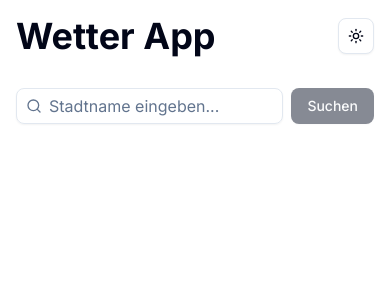
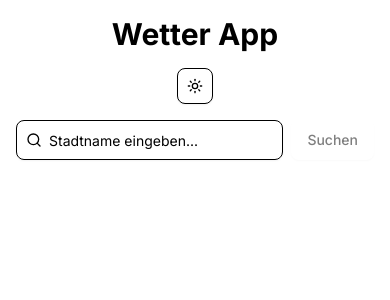
Before and after one commit to AustrianNoah/Wetter-App, a Next.js app: page / in a window 390 px wide. Shown: the top 300 px of the page. Built offline with nearby package versions, Linux system fonts and the light colour scheme.

Commit message:
try to add responsive design

```diff
--- a/src/app/globals.css
+++ b/src/app/globals.css
@@ -46,25 +46,35 @@
 }
 
 :root {
-  --background: oklch(1 0 0);
-  --foreground: oklch(0.129 0.042 264.695);
-  --card: oklch(1 0 0);
-  --card-foreground: oklch(0.129 0.042 264.695);
-  --popover: oklch(1 0 0);
-  --popover-foreground: oklch(0.129 0.042 264.695);
-  --primary: oklch(0.208 0.042 265.755);
-  --primary-foreground: oklch(0.984 0.003 247.858);
-  --secondary: oklch(0.968 0.007 247.896);
-  --secondary-foreground: oklch(0.208 0.042 265.755);
-  --muted: oklch(0.968 0.007 247.896);
-  --muted-foreground: oklch(0.554 0.046 257.417);
-  --accent: oklch(0.968 0.007 247.896);
-  --accent-foreground: oklch(0.208 0.042 265.755);
-  --destructive: oklch(0.577 0.245 27.325);
-  --destructive-foreground: oklch(0.577 0.245 27.325);
-  --border: oklch(0.929 0.013 255.508);
-  --input: oklch(0.929 0.013 255.508);
-  --ring: oklch(0.704 0.04 256.788);
+  --background: 0 0% 100%;
+    --foreground: 222.2 84% 4.9%;
+
+    --card: 0 0% 100%;
+    --card-foreground: 222.2 84% 4.9%;
+
+    --popover: 0 0% 100%;
+    --popover-foreground: 222.2 84% 4.9%;
+
+    --primary: 222.2 47.4% 11.2%;
+    --primary-foreground: 210 40% 98%;
+
+    --secondary: 210 40% 96.1%;
+    --secondary-foreground: 222.2 47.4% 11.2%;
+
+    --muted: 210 40% 96.1%;
+    --muted-foreground: 215.4 16.3% 46.9%;
+
+    --accent: 210 40% 96.1%;
+    --accent-foreground: 222.2 47.4% 11.2%;
+
+    --destructive: 0 84.2% 60.2%;
+    --destructive-foreground: 210 40% 98%;
+
+    --border: 214.3 31.8% 91.4%;
+    --input: 214.3 31.8% 91.4%;
+    --ring: 222.2 84% 4.9%;
+
+    --radius: 0.5rem;
   --chart-1: oklch(0.646 0.222 41.116);
   --chart-2: oklch(0.6 0.118 184.704);
   --chart-3: oklch(0.398 0.07 227.392);
--- a/src/app/page.tsx
+++ b/src/app/page.tsx
@@ -43,7 +43,7 @@ export default function Home() {
       const forecastData = await forecastResponse.json()
       setForecastData(forecastData)
     } catch (err) {
-      setError(err instanceof Error ? err.message : "Ein unbekannter Fehler ist aufgetreten")
+      setError(err instanceof Error ? err.message : 'Ein unbekannter Fehler ist aufgetreten')
       setWeatherData(null)
       setForecastData(null)
     } finally {
@@ -52,9 +52,9 @@ export default function Home() {
   }
 
   return (
-    <main className="flex min-h-screen flex-col items-center p-4 md:p-24 bg-background text-foreground">
-      <div className="w-full max-w-3xl flex justify-between items-center mb-8">
-        <h1 className="text-4xl font-bold">Wetter App</h1>
+    <main className="flex min-h-screen flex-col items-center p-4 sm:p-6 md:p-8 lg:p-12 xl:p-24 bg-background text-foreground">
+      <div className="w-full max-w-3xl flex flex-col sm:flex-row justify-between items-center mb-4 sm:mb-8 gap-4">
+        <h1 className="text-3xl sm:text-4xl font-bold text-center sm:text-left">Wetter App</h1>
         <ThemeToggle />
       </div>
 
@@ -62,21 +62,18 @@ export default function Home() {
         <SearchForm onSearch={handleSearch} isLoading={loading} />
 
         {error && (
-          <div
-            className="bg-destructive/20 border border-destructive text-destructive px-4 py-3 rounded mt-4"
-            role="alert"
-          >
-            <p>{error}</p>
+          <div className="bg-destructive/20 border border-destructive text-destructive px-4 py-3 rounded mt-4" role="alert">
+            <p className="text-sm sm:text-base">{error}</p>
           </div>
         )}
 
         {weatherData && (
-          <Card className="mt-8">
-            <CardContent className="p-6">
+          <Card className="mt-6 sm:mt-8 overflow-hidden">
+            <CardContent className="p-3 sm:p-6">
               <Tabs defaultValue="current">
                 <TabsList className="grid w-full grid-cols-2">
-                  <TabsTrigger value="current">Aktuelles Wetter</TabsTrigger>
-                  <TabsTrigger value="forecast">5-Tage Vorhersage</TabsTrigger>
+                  <TabsTrigger value="current" className="text-xs sm:text-sm">Aktuelles Wetter</TabsTrigger>
+                  <TabsTrigger value="forecast" className="text-xs sm:text-sm">5-Tage Vorhersage</TabsTrigger>
                 </TabsList>
                 <TabsContent value="current" className="mt-4">
                   <WeatherDisplay data={weatherData} />
--- a/src/components/forecast.tsx
+++ b/src/components/forecast.tsx
@@ -1,5 +1,5 @@
 import { Card, CardContent } from "@/components/ui/card"
-import { Cloud, CloudDrizzle, CloudFog, CloudLightning, CloudRain, CloudSnow, Sun, Wind } from "lucide-react"
+import { Cloud, CloudDrizzle, CloudFog, CloudLightning, CloudRain, CloudSnow, Sun, Wind } from 'lucide-react'
 
 interface ForecastProps {
   data: any
@@ -8,16 +8,19 @@ interface ForecastProps {
 export function Forecast({ data }: ForecastProps) {
   if (!data || !data.list) return null
 
-  const getWeatherIcon = (weatherId: number) => {
+  const getWeatherIcon = (weatherId: number, size?: number) => {
+    // Responsive icon size
+    const iconSize = size || 24;
+
     // Map OpenWeather condition codes to Lucide icons
-    if (weatherId >= 200 && weatherId < 300) return <CloudLightning size={32} />
-    if (weatherId >= 300 && weatherId < 400) return <CloudDrizzle size={32} />
-    if (weatherId >= 500 && weatherId < 600) return <CloudRain size={32} />
-    if (weatherId >= 600 && weatherId < 700) return <CloudSnow size={32} />
-    if (weatherId >= 700 && weatherId < 800) return <CloudFog size={32} />
-    if (weatherId === 800) return <Sun size={32} />
-    if (weatherId > 800) return <Cloud size={32} />
-    return <Wind size={32} />
+    if (weatherId >= 200 && weatherId < 300) return <CloudLightning size={iconSize} />
+    if (weatherId >= 300 && weatherId < 400) return <CloudDrizzle size={iconSize} />
+    if (weatherId >= 500 && weatherId < 600) return <CloudRain size={iconSize} />
+    if (weatherId >= 600 && weatherId < 700) return <CloudSnow size={iconSize} />
+    if (weatherId >= 700 && weatherId < 800) return <CloudFog size={iconSize} />
+    if (weatherId === 800) return <Sun size={iconSize} />
+    if (weatherId > 800) return <Cloud size={iconSize} />
+    return <Wind size={iconSize} />
   }
 
   // Add the translation function (same as in weather-display.tsx)
@@ -139,20 +142,52 @@ export function Forecast({ data }: ForecastProps) {
   // Take only the first 5 days
   const fiveDayForecast = dailySummary.slice(0, 5)
 
+  // Function to format date for mobile
+  const formatDateForMobile = (dateStr: string) => {
+    // Split the date string to get components
+    const parts = dateStr.split('.');
+    if (parts.length >= 2) {
+      // Return only the day part for mobile
+      return parts[0];
+    }
+    return dateStr;
+  };
+
   return (
-    <div className="grid grid-cols-1 md:grid-cols-5 gap-4">
-      {fiveDayForecast.map((day: any, index: number) => (
-        <Card key={index} className="bg-card text-card-foreground">
-          <CardContent className="p-4 flex flex-col items-center">
-            <div className="font-medium mb-2">{day.date}</div>
-            {getWeatherIcon(day.icon)}
-            <div className="text-2xl font-bold my-2">{day.avgTemp}°C</div>
-            <div className="text-sm text-center capitalize text-muted-foreground">
-              {translateWeatherDescription(day.description)}
-            </div>
-          </CardContent>
-        </Card>
-      ))}
+    <div>
+      {/* Mobile view (scrollable horizontal cards) */}
+      <div className="md:hidden overflow-x-auto pb-4">
+        <div className="flex space-x-3 min-w-max">
+          {fiveDayForecast.map((day: any, index: number) => (
+            <Card key={index} className="bg-card text-card-foreground w-[120px] flex-shrink-0">
+              <CardContent className="p-3 flex flex-col items-center">
+                <div className="font-medium text-xs mb-1">{formatDateForMobile(day.date)}</div>
+                {getWeatherIcon(day.icon, 28)}
+                <div className="text-xl font-bold my-1">{day.avgTemp}°C</div>
+                <div className="text-[10px] text-center capitalize text-muted-foreground line-clamp-2 h-8">
+                  {day.description}
+                </div>
+              </CardContent>
+            </Card>
+          ))}
+        </div>
+      </div>
+
+      {/* Desktop view (grid layout) */}
+      <div className="hidden md:grid grid-cols-5 gap-4">
+        {fiveDayForecast.map((day: any, index: number) => (
+          <Card key={index} className="bg-card text-card-foreground">
+            <CardContent className="p-3 lg:p-4 flex flex-col items-center">
+              <div className="font-medium text-sm mb-2">{day.date}</div>
+              {getWeatherIcon(day.icon, 32)}
+              <div className="text-xl lg:text-2xl font-bold my-2">{day.avgTemp}°C</div>
+              <div className="text-xs lg:text-sm text-center capitalize text-muted-foreground">
+                {day.description}
+              </div>
+            </CardContent>
+          </Card>
+        ))}
+      </div>
     </div>
   )
 }
--- a/src/components/search-form.tsx
+++ b/src/components/search-form.tsx
@@ -3,7 +3,7 @@
 import type React from "react"
 
 import { useState } from "react"
-import { Search } from "lucide-react"
+import { Search } from 'lucide-react'
 import { Button } from "@/components/ui/button"
 import { Input } from "@/components/ui/input"
 
@@ -25,18 +25,22 @@ export function SearchForm({ onSearch, isLoading }: SearchFormProps) {
   return (
     <form onSubmit={handleSubmit} className="flex w-full items-center space-x-2">
       <div className="relative flex-1">
-        <Search className="absolute left-2.5 top-2.5 h-4 w-4 text-muted-foreground" />
+        <Search className="absolute left-2.5 top-1/2 transform -translate-y-1/2 h-4 w-4 text-muted-foreground" />
         <Input
           type="text"
           placeholder="Stadtname eingeben..."
-          className="pl-8"
+          className="pl-8 h-10 sm:h-11 text-sm sm:text-base"
           value={city}
           onChange={(e) => setCity(e.target.value)}
           disabled={isLoading}
         />
       </div>
-      <Button type="submit" disabled={isLoading || !city.trim()}>
-        {isLoading ? "Suche..." : "Suchen"}
+      <Button
+        type="submit"
+        disabled={isLoading || !city.trim()}
+        className="h-10 sm:h-11 text-sm sm:text-base whitespace-nowrap"
+      >
+        {isLoading ? 'Suche...' : 'Suchen'}
       </Button>
     </form>
   )
--- /dev/null
+++ b/src/hooks/use-media-query.tsx
@@ -0,0 +1,21 @@
+"use client"
+
+import { useEffect, useState } from "react"
+
+export function useMediaQuery(query: string): boolean {
+  const [matches, setMatches] = useState(false)
+
+  useEffect(() => {
+    const media = window.matchMedia(query)
+    if (media.matches !== matches) {
+      setMatches(media.matches)
+    }
+
+    const listener = () => setMatches(media.matches)
+    media.addEventListener("change", listener)
+
+    return () => media.removeEventListener("change", listener)
+  }, [matches, query])
+
+  return matches
+}
```
Also changed, not shown: src/components/weather-display.tsx (+32 -28 lines).
